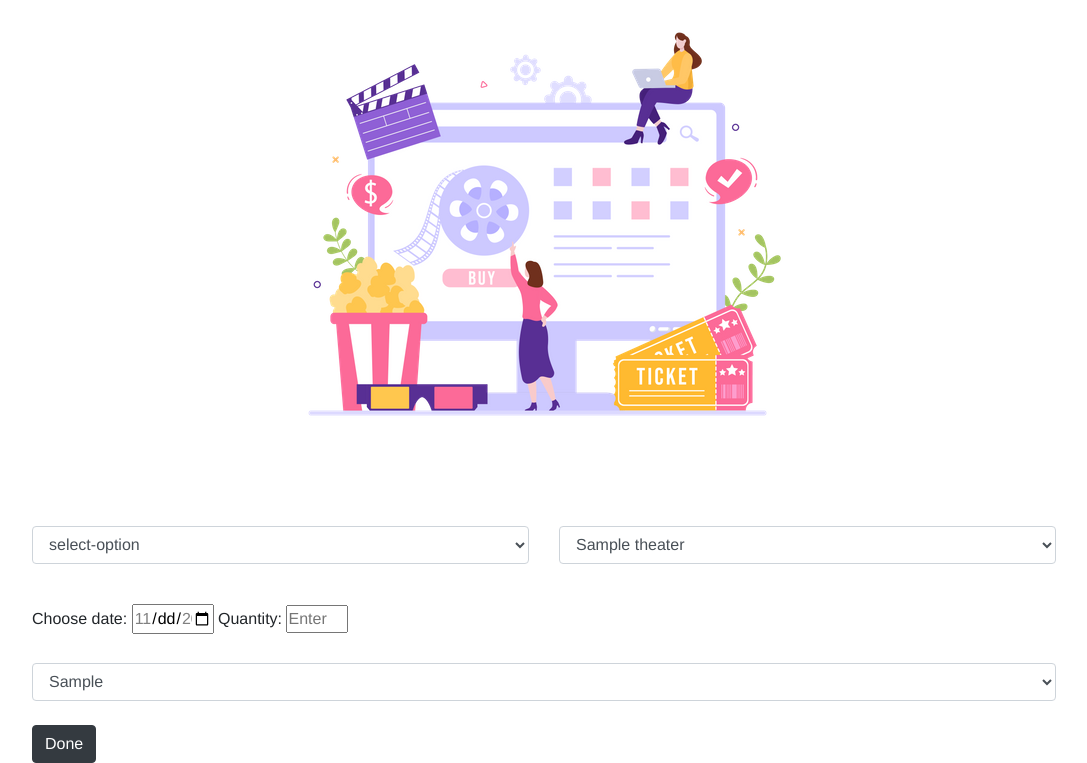
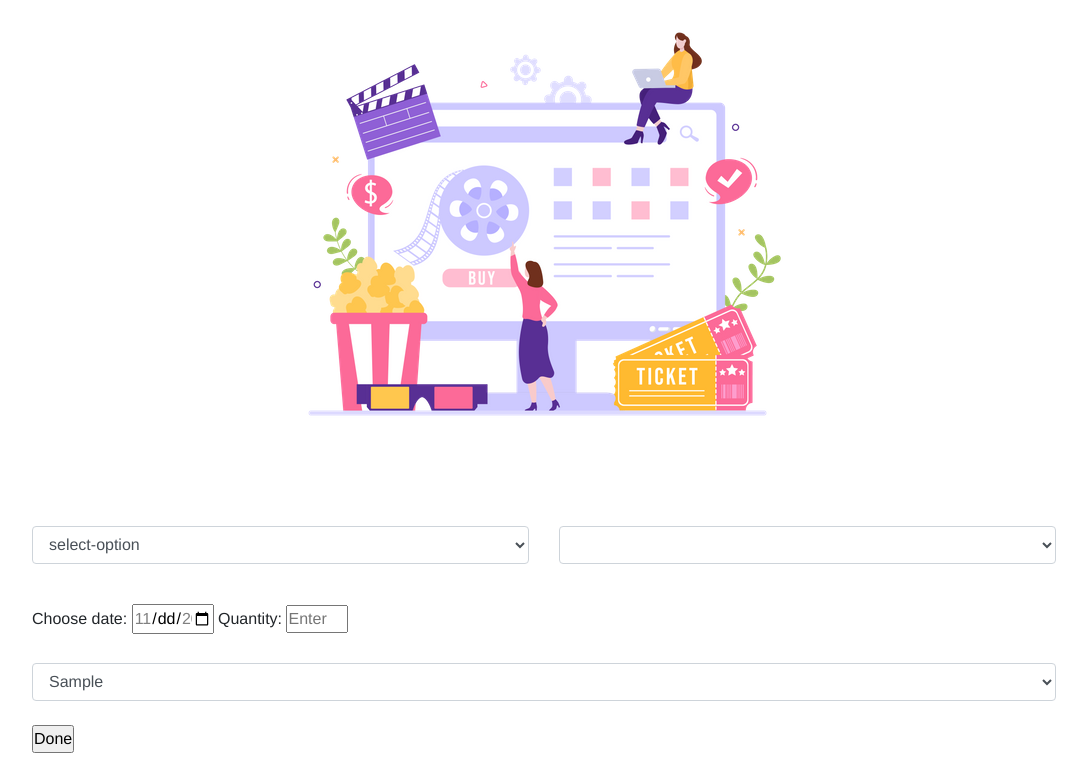
Before and after one commit to Kaushik-08/Book-my-show_webapp, a Rails app: page /booking/new in a window 1280 px wide. Shown: the part 77-840 px from the top of the page, without its empty margins (96-1183 px from the left). Run offline with Rails 7, Linux system fonts and the light colour scheme; a user stored in the database is signed in; tables that the repository leaves empty hold one stand-in row (values such as "Sample post"); lists and menus that the app fills with data are empty; style sheets or scripts are compiled from the project's sources; some libraries are stand-ins or nearby versions.

Commit message:
movies controller

```diff
--- a/app/assets/stylesheets/application.css
+++ b/app/assets/stylesheets/application.css
@@ -40,11 +40,11 @@
    background-color: #aaa6ffa6;
 }
 
-#home-text{
+/* #home-text{
    font-size: 40px;
    margin-top: 200px;
    margin-left: 100px;
-}
+} */
 
 #text-clr{
    color: #9a95fb;
@@ -56,12 +56,12 @@
    margin-top: 30px;
 }
 
-#home-img{
+/* #home-img{
 height: 500px;
 position: absolute;
 margin-left: 880px;
 margin-top: 50px;
-}
+} */
 
 .registration{
    margin-left: 950px;
--- a/app/controllers/booking_controller.rb
+++ b/app/controllers/booking_controller.rb
@@ -2,15 +2,17 @@ class BookingController < ApplicationController
 
   before_action :ensure_logged_in
 
-  @@theaters= Theater.all
+  # @@theaters= Theater.all
   @@movie_id=0
 
     def new
-    @theaters = @@theaters
-    @movie_id = @@movie_id
+    @theaters = Theater.where(id: params[:theater_id])
+    @theater_id = params[:theater_id]
+    @movie_id = params[:movie_id]
     end
 
     def index
+      # debugger
       @user_bookings = Booking.where(user_id: current_user.id).paginate(page: params[:page], per_page: 3)
     end
 
@@ -25,26 +27,30 @@ class BookingController < ApplicationController
             )
             screen.save!
             redirect_to "/bookings/index"
-      end
+          end
+        end
+
+    def sorttheater
+      @theaters = Theater.joins("inner join shows on theaters.id = shows.theater_id and movie_id = #{params[:movie_id]}")
+      @movie_id = params[:movie_id]
+      render "/booking/new"
     end
 
-    def sorttheater
-      # debugger
-      @theaters = Theater.joins("inner join shows on theaters.id = shows.theater_id and movie_id = #{params[:movie_id]}")
-      render "booking/new"
-    end
+    # def view_theater
+    #   # debugger
+    #   @@theater_id= params[:theater_id]
+    #   redirect_to "/booking/#{params[:movie_id]}"
+    # end
 
-    def view_theater
-      # debugger
-      @@theater_id= params[:theater_id]
-      redirect_to "/booking/#{params[:movie_id]}"
-    end
+    # def theater
+    #   @theaters = Theater.where(id: @@theater_id)
+    #   @theater_id = @@theater_id
+    #   render "booking/new"
+    # end
 
-    def theater
-      @theaters = Theater.where(id: @@theater_id)
-      @theater_id = @@theater_id
-      render "booking/new"
-    end
+
+
+
 
     # def seat_quantity
     # screen = Booking.create!(
--- a/app/controllers/theaters_controller.rb
+++ b/app/controllers/theaters_controller.rb
@@ -63,6 +63,12 @@ class TheatersController < ApplicationController
     end
   end
 
+  def booking_redirect
+    @movie_id = params[:movie_id]
+    @theater_id = params[:theater_id]
+    redirect_to "/booking/new/#{@movie_id}/#{@theater_id}"
+  end
+
   private
     # Use callbacks to share common setup or constraints between actions.
     def set_theater
--- a/app/views/booking/new.html.erb
+++ b/app/views/booking/new.html.erb
@@ -10,59 +10,33 @@
     <div class="form-group">
       <div class="row">
       <div class="col">
-          <form action="/book" method="post" >
+          <%# <form action="/book" method="post" > %>
+          <%# <% @theater_id%>
+          <%= form_with(url: '/book', method: 'post') do |form| %>
           <input name="authenticity_token" type="hidden" value=" <%= form_authenticity_token %>">
-          <% movie_id = params[:movie_id] %>
-        <%if (movie_id != nil ) %>
       <select class="form-control" onchange="settheater(event)" name="allot_movie_id"  id="exampleFormControlSelect1">
         <option value= 0 > select-option</option>
-
         <%Movie.all.each do|allot|%>
-          <option value= <%=allot.id %> <%= movie_id == allot.id.to_s ? " selected " : "" %> ><%=allot.movie_name%></option>
+          <option value= <%=allot.id %> <%= @movie_id.to_i == allot.id ? " selected " : "" %> ><%=allot.movie_name%></option>
         <%end%>
         </select>
         </div>
-        <div class="col">
+      <div class="col">
     <select class="form-control" name="allot_theater_id" id="exampleFormControlSelect1">
 
       <%@theaters.each do|screen|%>
-          <option value=<%=screen.id %>  <%= @theater_id == screen.id.to_s ? " selected " : "" %>  ><%=screen.theater_name%></option>
+          <option value=<%=screen.id %>  <%= @theater_id.to_i == screen.id ? " selected " : "" %>  ><%=screen.theater_name%></option>
         <%end%>
         </select>
           </div>
     </div>
     </div>
-
-
-    <%else%>
-     <select class="form-control" onchange="settheater(event)" name="allot_movie_id"  id="exampleFormControlSelect1">
-        <option value= 0 > select-option</option>
-        <%Movie.all.each do|allot|%>
-          <option value= <%=allot.id %>><%=allot.movie_name%></option>
-        <%end%>
-        </select>
-        </div>
-
-           <div class="col">
-    <select class="form-control" name="allot_theater_id" id="exampleFormControlSelect1">
-
-      <%@theaters.each do|screen|%>
-          <option value=<%=screen.id %> ><%=screen.theater_name%></option>
-        <%end%>
-        </select>
-          </div>
-    </div>
-    </div>
-        <%end%>
-
-
-
 <br>
 <div>
     <label for="ticket">Choose date:</label>
-    <input type="date" name="booking_date" min="2022-11-18" max="2022-11-30" style="width:8%;">
+    <input type="date" name="booking_date" required min="2022-11-16" max="2022-11-30" style="width:8%;">
     <label for="ticket">Quantity:</label>
-                <input type="number" name="seats" class="todo_input" placeholder="Enter Task" min="1" max="120" style="width:6%;"></div><br>
+                <input type="number" name="seats" class="todo_input" placeholder="Enter Task" required min="1" max="120" style="width:6%;"></div><br>
 
 
             <div class="row">
@@ -72,9 +46,10 @@
           <option value= <%=time.id %>><%=time.show_timing%></option>
         <%end%>
         </select> <br>
-        <input type="submit" value="Done" class="btn btn-dark" title="Add Todo" >
+        <%# <input type="submit" value="Done" class="btn btn-dark" title="Add Todo" >  %>
+        <%= form.submit "Done"%>
           </div>
-          </form>
+    <%end%>
 </div>
 
 <script>
--- a/app/views/theaters/index.html.erb
+++ b/app/views/theaters/index.html.erb
@@ -12,7 +12,7 @@
     <h4 class="card-title"><%= theater.theater_name %></h4>
     <p class="card-title">Theater location:</p>
     <p class="card-text"><%= theater.theater_location %></p>
-    <button type="button" class="btn btn-outline-dark"><%= link_to 'Book', "/booking/new" %></button>
+    <button type="button" class="btn btn-outline-dark"><%= link_to 'Book', "/booking/new/0/#{theater.id}" %></button>
 
   </div>
 </div>
--- a/app/views/theaters/show.html.erb
+++ b/app/views/theaters/show.html.erb
@@ -11,8 +11,10 @@
     <h4 class="card-title"><%= theater.theater_name %></h4>
     <p class="card-title">Theater location:</p>
     <p class="card-text"><%= theater.theater_location %></p>
-
-    <button type="button" class="btn btn-outline-dark"> <%= link_to "Book", "/booking/new/#{params[:id]}/#{theater.id}"%> </button>
+    <form action="/theatre_booking_redirect/<%=params[:id]%>/<%=theater.id%>" method="post">
+    <input name="authenticity_token" type="hidden" value=" <%= form_authenticity_token %>">
+     <button type="submit" class="btn btn-outline-dark"> </button>
+    </form>
 <%# <a href="/booking/new"><button type="button" class="btn btn-outline-dark">Book</button></a> %>
   </div>
 <% end %>
--- a/config/routes.rb
+++ b/config/routes.rb
@@ -1,7 +1,7 @@
 Rails.application.routes.draw do
   get 'booking/new'
   get "booking/new/:movie_id", to: "booking#sorttheater"
-  get 'booking/new/:movie_id/:theater_id', to: 'booking#view_theater'
+  get 'booking/new/:movie_id/:theater_id', to: 'booking#new'
   get 'shows/new'
   match '/create', to: 'shows#create', via: :post
   match '/show_timing', to: 'shows#show_timing', via: :post
@@ -10,6 +10,7 @@ Rails.application.routes.draw do
   get '/booking/:movie_id', to: 'booking#theater'
   resources :theaters
   get'/movies/:id/theaters', to: 'theaters#show'
+  post '/theatre_booking_redirect/:movie_id/:theater_id', to: "theaters#booking_redirect"
   resources :movies
   devise_for :users
   get 'home/index'
```
